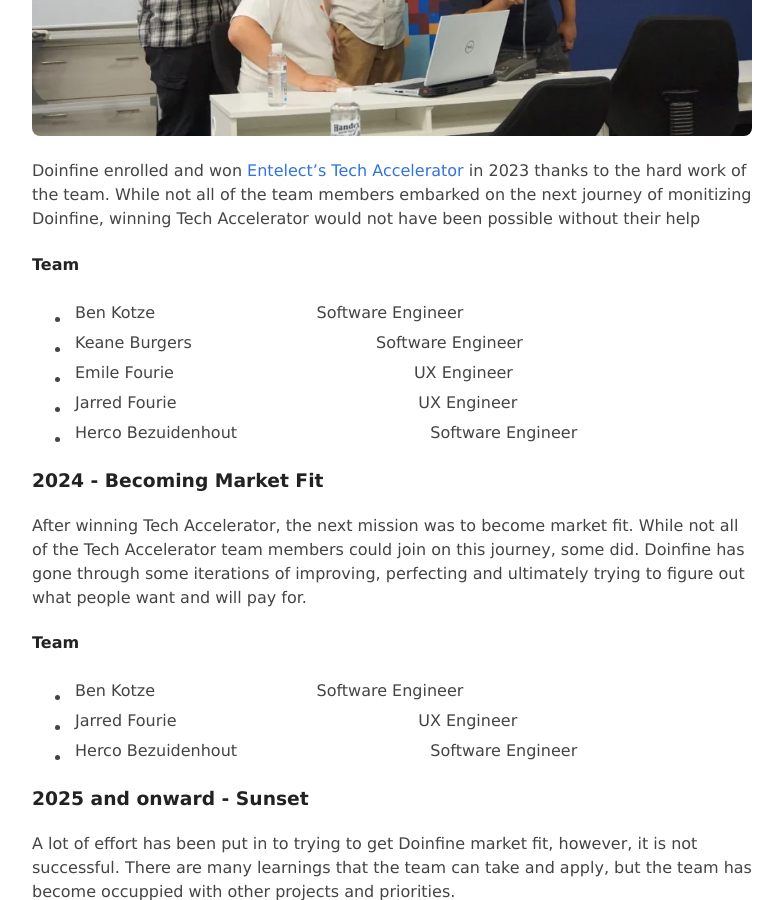
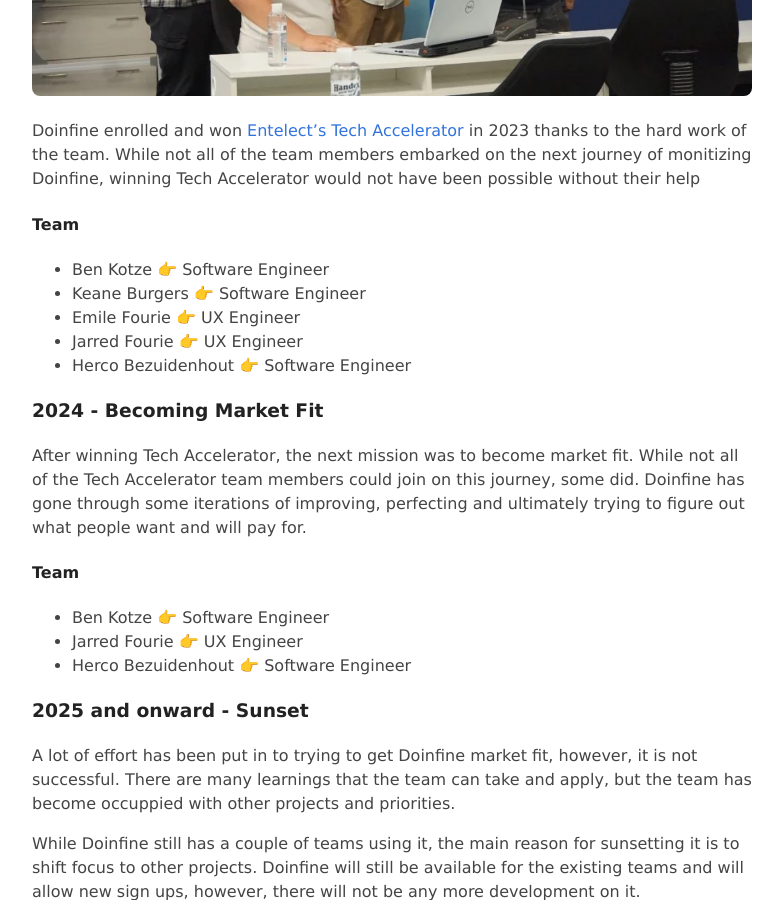
Before and after one commit to hercobezuidenhout/hercobezuidenhout.github.io, a Jekyll site: the page built from _posts/2025-03-03-from-poc-to-winning-tech-accelerator-2023.md, in a window 1280 px wide and 900 px high, scrolled down 1811 px. Shown: the whole window, without its empty margins (248-1031 px from the left). Built offline with Jekyll 4.4.1, drawn with Linux system fonts in a browser that asks for light colours.

Commit message:
Update minor formatting issues

```diff
--- a/_posts/2025-03-03-from-poc-to-winning-tech-accelerator-2023.md
+++ b/_posts/2025-03-03-from-poc-to-winning-tech-accelerator-2023.md
@@ -41,11 +39,11 @@
 
 #### Team
 
-- Ben Kotze | Software Engineer
-- Keane Burgers | Software Engineer
-- Emile Fourie | UX Engineer
-- Jarred Fourie | UX Engineer
-- Herco Bezuidenhout | Software Engineer
+- Ben Kotze 👉 Software Engineer
+- Keane Burgers 👉 Software Engineer
+- Emile Fourie 👉 UX Engineer
+- Jarred Fourie 👉 UX Engineer
+- Herco Bezuidenhout 👉 Software Engineer
 
 ### 2024 - Becoming Market Fit
 
@@ -54,9 +52,9 @@
 
 #### Team
 
-- Ben Kotze | Software Engineer
-- Jarred Fourie | UX Engineer
-- Herco Bezuidenhout | Software Engineer
+- Ben Kotze 👉 Software Engineer
+- Jarred Fourie 👉 UX Engineer
+- Herco Bezuidenhout 👉 Software Engineer
 
 ### 2025 and onward - Sunset
 
```
Also changed, not shown: other parts of _posts/2025-03-03-from-poc-to-winning-tech-accelerator-2023.md (+0 -2 lines).
